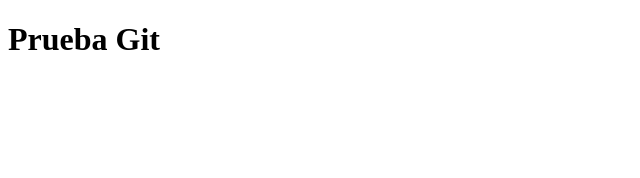
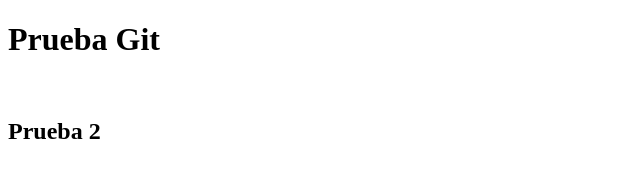
Before and after one commit to gpinilladev/git-test, a plain HTML site: page index.html in a window 1280 px wide. Shown: the whole page, without its empty margins (0-640 px from the left). Drawn offline with Linux system fonts and the light colour scheme.

Commit message:
Commit prueba 2

```diff
--- a/index.html
+++ b/index.html
@@ -8,5 +8,7 @@
 </head>
 <body>
     <h1>Prueba Git</h1>
+    <br>
+    <h2>Prueba 2</h2>
 </body>
 </html>
```
